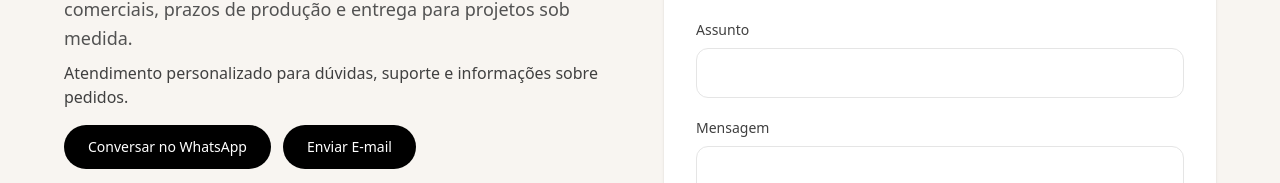
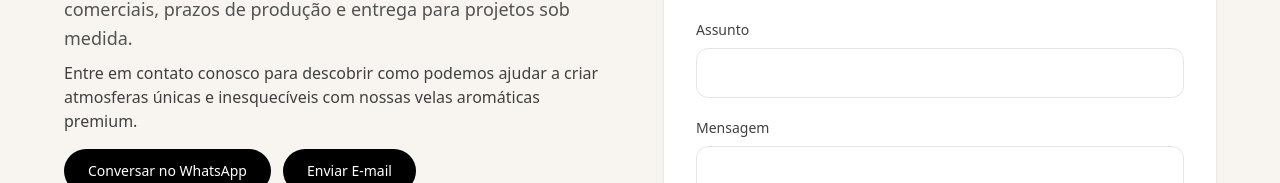
Before and after one commit to leandroroesler/aluria-premium-clean, a Next.js app: page /contato in a window 1280 px wide. Shown: the part 487-670 px from the top of the page. Built offline with nearby package versions, Linux system fonts and the light colour scheme.

Commit message:
backup: current production version

```diff
--- a/app/contato/page.tsx
+++ b/app/contato/page.tsx
@@ -91,8 +91,7 @@ export default function ContatoPage() {
 
             <div className="space-y-4 text-neutral-700">
               <p>
-                Atendimento personalizado para dúvidas, suporte e informações
-                sobre pedidos.
+                Entre em contato conosco para descobrir como podemos ajudar a criar atmosferas únicas e inesquecíveis com nossas velas aromáticas premium.
               </p>
 
               <div className="flex flex-wrap gap-3">
```
